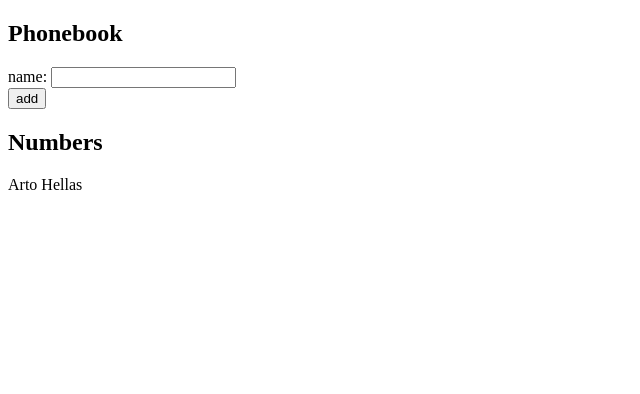
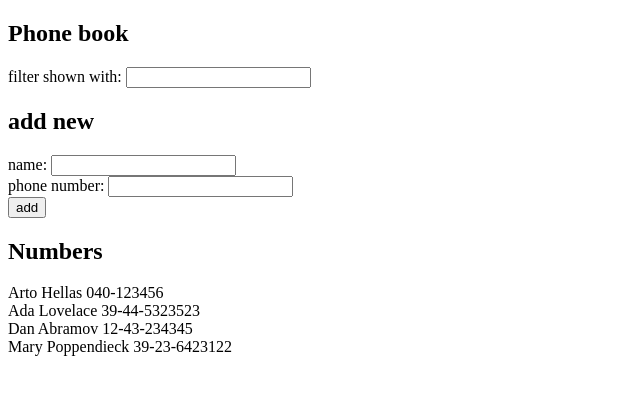
Before and after one commit to rampemus/fullstackopen, a React (Create React App) app in the folder osa2/puhelinluettelo/: page / in a window 1280 px wide. Shown: the top 394 px of the page, without its empty margins (0-640 px from the left). Built offline with nearby package versions, Linux system fonts and the light colour scheme.

Commit message:
puhelinluettelo step 4 filter added without case sensitivity

```diff
--- a/osa2/puhelinluettelo/src/App.js
+++ b/osa2/puhelinluettelo/src/App.js
@@ -1,10 +1,18 @@
 import React, { useState } from 'react'
 
 const App = () => {
+
+
     const [ persons, setPersons ] = useState([
-        { name: 'Arto Hellas' }
+        { name: 'Arto Hellas', number: '040-123456' },
+        { name: 'Ada Lovelace', number: '39-44-5323523' },
+        { name: 'Dan Abramov', number: '12-43-234345' },
+        { name: 'Mary Poppendieck', number: '39-23-6423122' }
     ])
+
+    const [ filterName, setFilterName ] = useState('')
     const [ newName, setNewName ] = useState('')
+    const [ newNumber, setNewNumber ] = useState('')
 
     const nameTaken = (name) => {
         return persons.find(person=>person.name === name)
@@ -14,36 +22,63 @@ const App = () => {
         event.preventDefault()
         const newPerson = {
             name: newName,
+            number: newNumber,
         }
         if (nameTaken(newName)) {
             window.alert(`${newName} is already added to phonebook`)
         } else {
             setPersons(persons.concat(newPerson))
             setNewName('')
+            setNewNumber('')
         }
     }
 
-    const handleValueChange = (event) => {
+    const handleFilterNameChange = (event) => {
+        // console.log(event.target.value)
+        setFilterName(event.target.value)
+    }
+
+    const handleNewNameChange = (event) => {
         // console.log(event.target.value)
         setNewName(event.target.value)
     }
 
+    const handleNewNumberChange = (event) => {
+        // console.log(event.target.value)
+        setNewNumber(event.target.value)
+    }
+
     return (
         <div>
-            <h2>Phonebook</h2>
+            <h2>Phone book</h2>
+            <div>
+                filter shown with: <input
+                    value={filterName}
+                    onChange={handleFilterNameChange}
+                />
+            </div>
+            <h2>add new</h2>
             <form onSubmit={addPerson}>
                 <div>
                     name: <input
                         value={newName}
-                        onChange={handleValueChange}
+                        onChange={handleNewNameChange}
                     />
+                </div>
+                <div>
+                    phone number: <input
+                    value={newNumber}
+                    onChange={handleNewNumberChange}
+                />
                 </div>
                 <div>
                     <button type="submit">add</button>
                 </div>
             </form>
             <h2>Numbers</h2>
-            {persons.map((person, id) => <div key={id}>{person.name}</div>)}
+            {persons.filter(person => person.name.toLowerCase().includes(filterName.toLowerCase())).map((person, id) => <div key={id}>
+                {person.name} {person.number}
+            </div>)}
         </div>
     )
 
```
